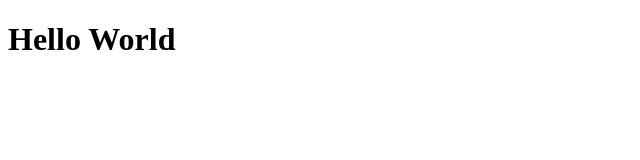
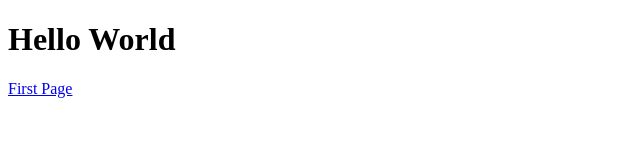
Before and after one commit to abrown159q/coursera-test-2, a plain HTML site: page index.html in a window 1280 px wide. Shown: the full height of the page, 0-640 px from the left. Drawn offline with Linux system fonts and the light colour scheme.

Commit message:
Update index.html

```diff
--- a/index.html
+++ b/index.html
@@ -3,6 +3,7 @@
 
   <body>
   <h1>Hello World</h1>
+    <a href="myFirstPage.html">First Page</a>
 
   </body>
 </html>
```
